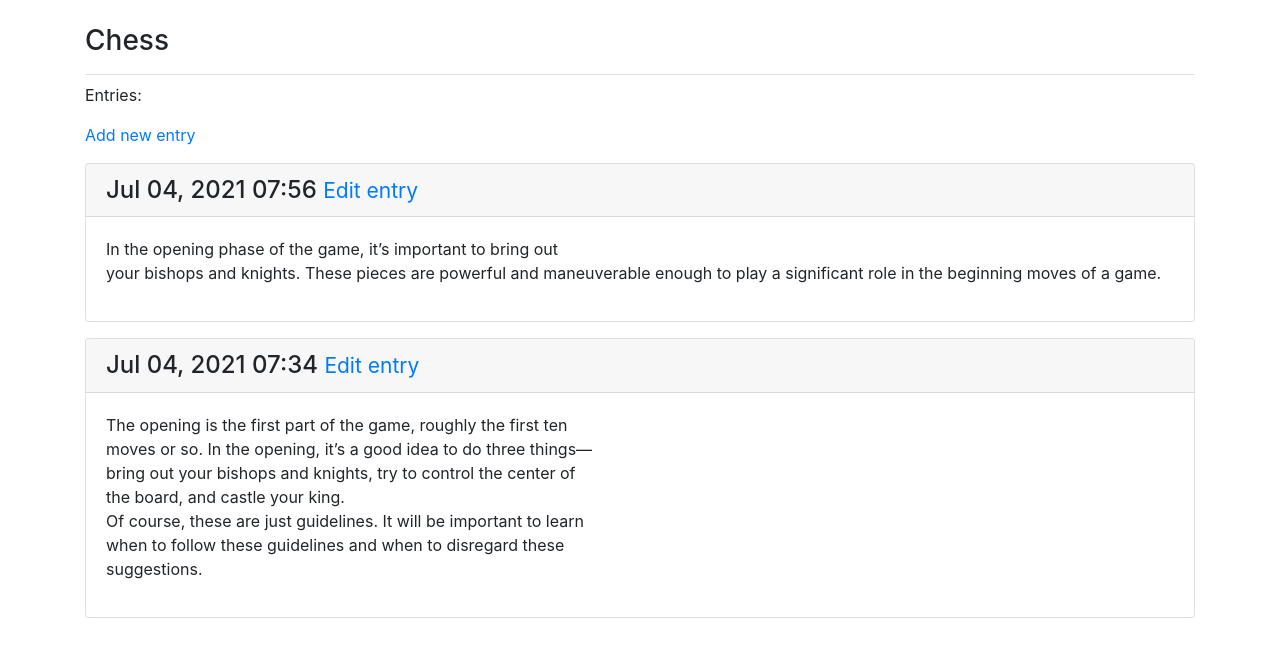
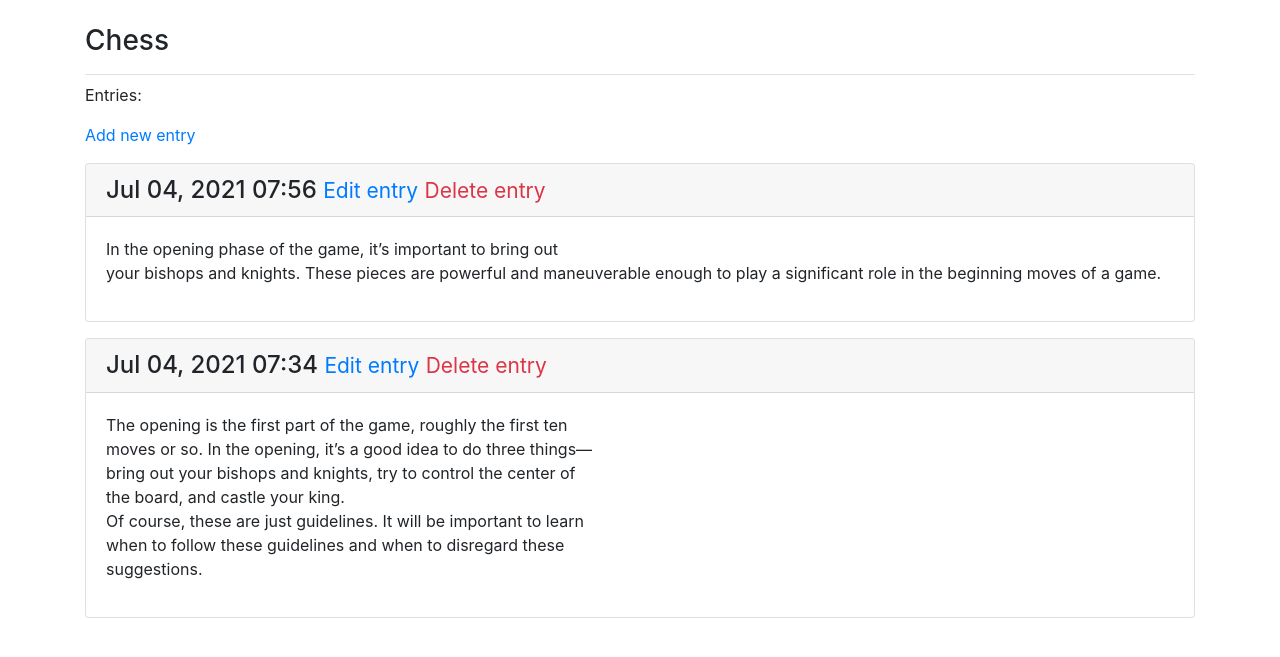
Before and after one commit to Kennexcorp/learning-log, a Django app: page /topics/1/ in a window 1280 px wide. Shown: the part 58-715 px from the top of the page. Run offline with Django 3.2, Linux system fonts and the light colour scheme; a user stored in the database is signed in; data comes from the database, SQL or seed files in the repository; both versions use the stored data as it was after the commit; some libraries are stand-ins or nearby versions.

Commit message:
delete entry added

```diff
--- a/learning_logs/templates/learning_logs/topic.html
+++ b/learning_logs/templates/learning_logs/topic.html
@@ -17,6 +17,7 @@
             <h4 class="card-header">
                 {{ entry.date_added|date:'M d, Y H:i' }}
                 <small><a href="{% url 'learning_logs:edit_entry' entry.id %}">Edit entry</a></small>
+                <small><a href="{% url 'learning_logs:delete_entry' entry.id %}" class="text-danger">Delete entry</a></small>
             </h4>
             <div class="card-body">
                 {{ entry.text|linebreaks }}
--- a/learning_logs/urls.py
+++ b/learning_logs/urls.py
@@ -28,4 +28,7 @@ urlpatterns = [
     # Edit an entry
     path('edit_entry/<int:entry_id>/', views.edit_entry, name='edit_entry'),
 
+    # Delete an entry
+    path('delete_entry/<int:entry_id>/', views.delete_entry, name='delete_entry'),
+
 ]
--- a/learning_logs/views.py
+++ b/learning_logs/views.py
@@ -116,3 +116,12 @@ def delete_topic(request, topic_id):
 
     topic.delete()
     return redirect('learning_logs:topics')
+
+@login_required
+def delete_entry(request, entry_id):
+
+    entry = Entry.objects.get(id=entry_id)
+    topic_id = entry.topic.id
+
+    entry.delete()
+    return redirect('learning_logs:topic', topic_id=topic_id)
```
Also changed, not shown: db.sqlite3.
